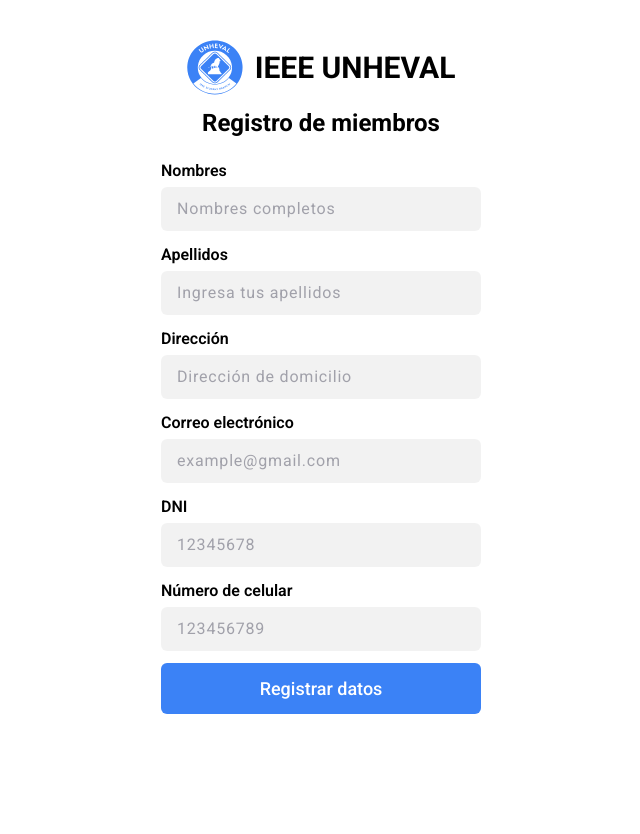
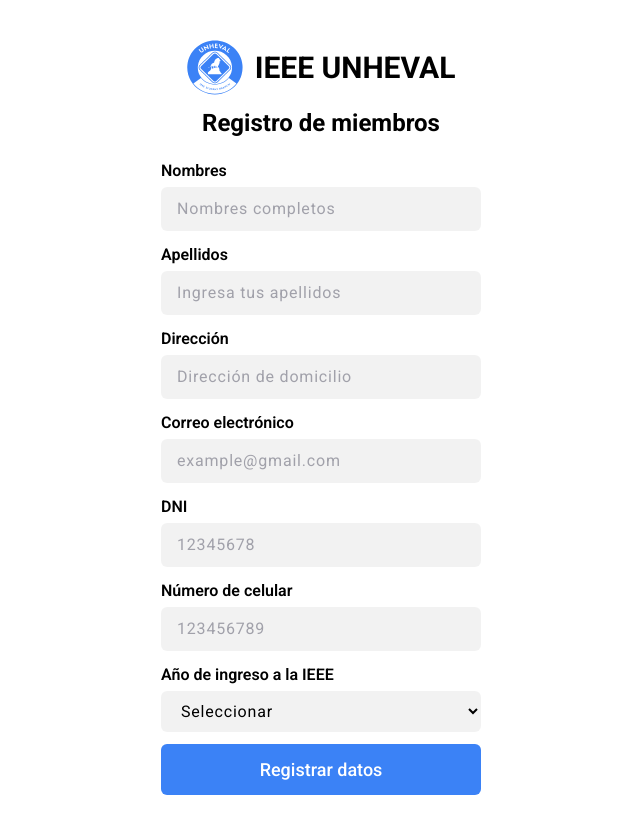
Before and after one commit to DonVoid18/realidad-nacional, a React (Vite) app: page /registerMember in a window 1280 px wide. Shown: the whole page, without its empty margins (319-959 px from the left). Before the commit the page ends 800 px from the top, so only its background shows below. Built offline with nearby package versions, Linux system fonts and the light colour scheme.

Commit message:
feat: finish change in register member

```diff
--- a/src/components/MemberCard.jsx
+++ b/src/components/MemberCard.jsx
@@ -2,7 +2,7 @@
 import { faUserTie } from "@fortawesome/free-solid-svg-icons";
 import { motion } from "framer-motion";
 
-const MemberCard = ({ identify, name, lastName, dateRegister }) => {
+const MemberCard = ({ identify, name, lastName, anioRegister }) => {
   return (
     <motion.div
       initial="hidden"
@@ -22,7 +22,7 @@
         <h3 className="text-left line-clamp-1">
           {name} {lastName} asdjojfasiodjfoasj as dfjo asjdf oi
         </h3>
-        <p className="text-sm text-gray-600">Miembro desde el {dateRegister}</p>
+        <p className="text-sm text-gray-600">Miembro desde el {anioRegister}</p>
       </div>
     </motion.div>
   );
--- a/src/pages/RegisterMember.jsx
+++ b/src/pages/RegisterMember.jsx
@@ -3,6 +3,7 @@
 import { useForm } from "react-hook-form";
 import Spinner from "../components/Spinner";
 import { useRegisterMemberMutation } from "../features/members/membersApiSlice";
+import { motion } from "framer-motion";
 const Login = () => {
   const {
     register,
@@ -22,9 +23,19 @@
       });
   };
   return (
-    <div className="flex h-screen w-full items-center justify-center">
-      <div className="flex h-full w-full items-center justify-center">
-        <div className="flex h-full w-11/12 max-w-[400px] flex-col py-10 sm:w-3/5 md:w-1/3 xl:w-3/12">
+    <div className="flex w-full items-center justify-center">
+      <motion.div
+        initial="hidden"
+        whileInView="visible"
+        viewport={{ once: true, amount: 0.5 }}
+        transition={{ duration: 0.5 }}
+        variants={{
+          hidden: { opacity: 0, y: -50 },
+          visible: { opacity: 1, y: 0 },
+        }}
+        className="flex w-full items-center justify-center py-10"
+      >
+        <div className="flex w-11/12 max-w-[400px] flex-col sm:w-3/5 md:w-1/3 xl:w-3/12">
           <div className="flex w-full items-center justify-center">
             <Link to="/" className="flex select-none items-center gap-3">
               <img className="w-14" src={Logo} alt="Logo page" />
@@ -210,6 +221,34 @@
                         />
                       </div>
                     </div>
+                    <div>
+                      <label
+                        htmlFor="anioRegister"
+                        className="flex items-center justify-between text-base font-semibold"
+                      >
+                        <span>Año de ingreso a la IEEE</span>
+                        {errors.anioRegister && (
+                          <span className="text-xs text-error">
+                            {errors.anioRegister?.message}
+                          </span>
+                        )}
+                      </label>
+                      <div className="mt-1">
+                        <select
+                          id="anioRegister"
+                          {...register("anioRegister", {
+                            required: "Este campo es requerido",
+                          })}
+                          className="input"
+                        >
+                          <option value="" className="" disabled selected>
+                            Seleccionar
+                          </option>
+                          <option value="2022">2022</option>
+                          <option value="2023">2023</option>
+                        </select>
+                      </div>
+                    </div>
                   </div>
                   <div className="mt-3">
                     <button
@@ -243,7 +282,7 @@
             </div>
           </div>
         </div>
-      </div>
+      </motion.div>
     </div>
   );
 };
```
